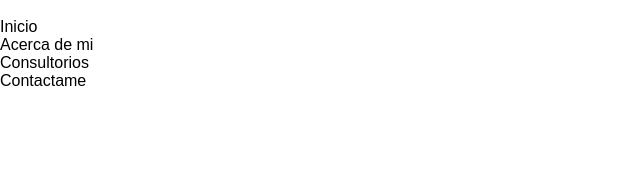
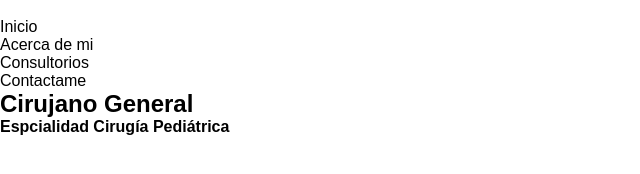
Before and after one commit to cristhianpabon/drcesarpabon-contactweb, a plain HTML site: page index.html in a window 1280 px wide. Shown: the whole page, without its empty margins (0-640 px from the left). Drawn offline with Linux system fonts and the light colour scheme.

Commit message:
adding last changes

```diff
--- a/index.html
+++ b/index.html
@@ -17,13 +17,14 @@
             <li>Consultorios</li>
             <li>Contactame</li>
         </nav>
-        <!-- banner aqui abajo (con foto en blanco y negro) -->
 
-
-
-
-
-
+    <!-- banner aqui abajo (con foto en blanco y negro) -->
+<section>
+    <div>
+       <h2>Cirujano General</h2>
+        <h4>Espcialidad Cirugía Pediátrica</h4>
+    </div>
+</section>
     <!-- seccion acercademi aqui abajo -->
 
 
```
